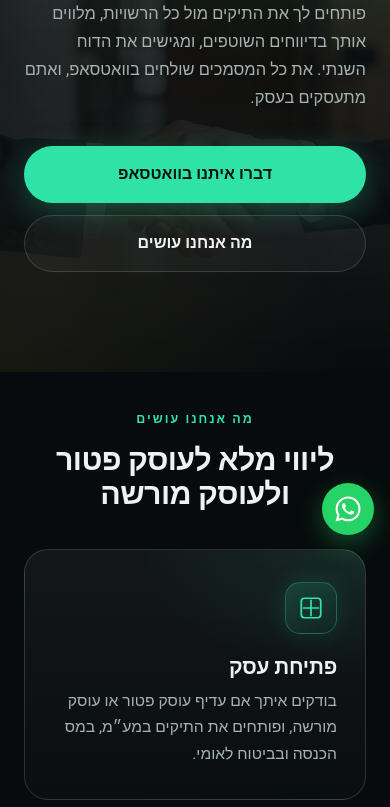
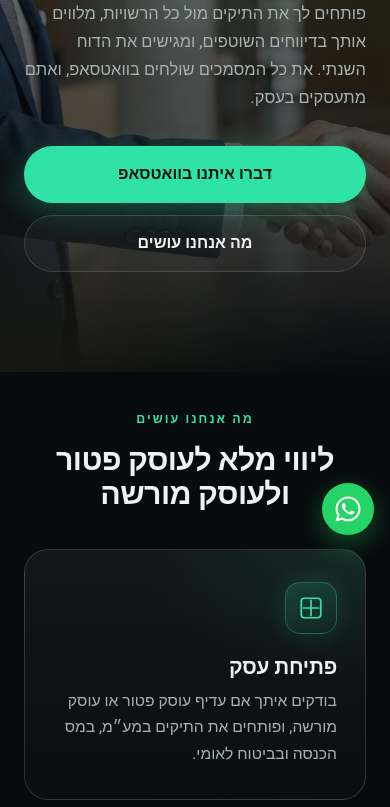
Before and after one commit to Mortreelee/mor-cpa-site, a plain HTML site: page atzmaim/index.html in a window 390 px wide. Shown: the part 293-1100 px from the top of the page. Drawn offline with Linux system fonts and the light colour scheme; no server answers.

Commit message:
עמוד עצמאים: התמונה בפתיח מוחשכת פחות בטלפון
Co-Authored-By: Claude Opus 5.5 <noreply@anthropic.com>

```diff
--- a/styles.css
+++ b/styles.css
@@ -651,6 +651,13 @@ a.what:hover h3{ color:var(--accent); }
   .bg-prisha{ --bg-img:url("assets/prisha.jpg"); }
   .bg-dochot{ --bg-img:url("assets/dochot.jpg"); }
   .bg-atzmaim{ --bg-img:url("assets/atzmaim.jpg"); }
+  /* עצמאים: מחשיכים פחות, כדי שלחיצת הידיים תיראה גם בטלפון */
+  .bg-atzmaim{
+    background:
+      linear-gradient(180deg, rgba(7,11,13,.5), rgba(7,11,13,.72) 70%, var(--bg)),
+      var(--bg-img) 30% center / cover no-repeat,
+      var(--bg);
+  }
 }
 
 /* ---------- באיזה שלב אתם ---------- */
```
